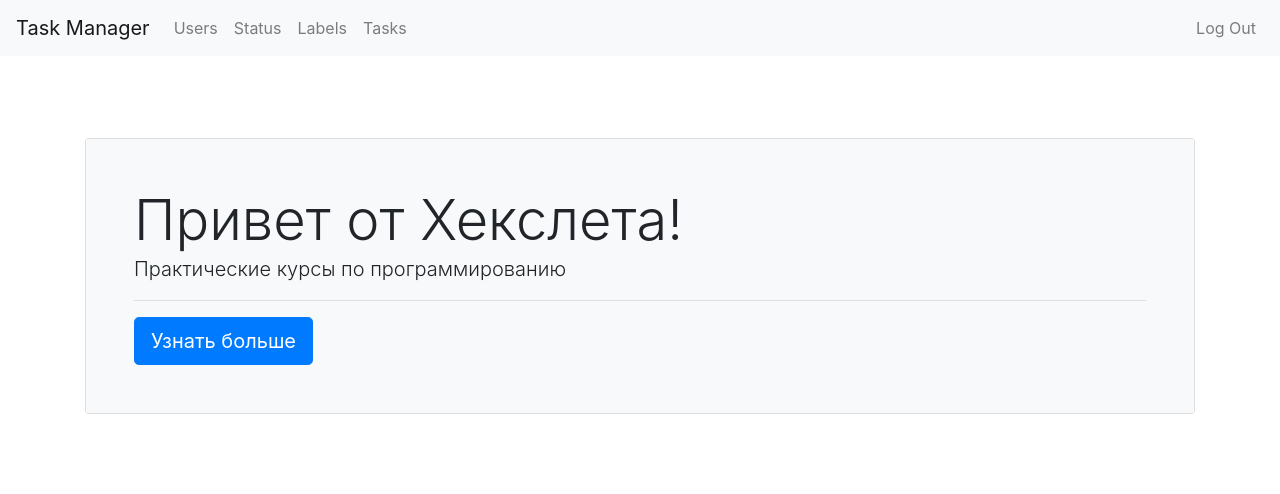
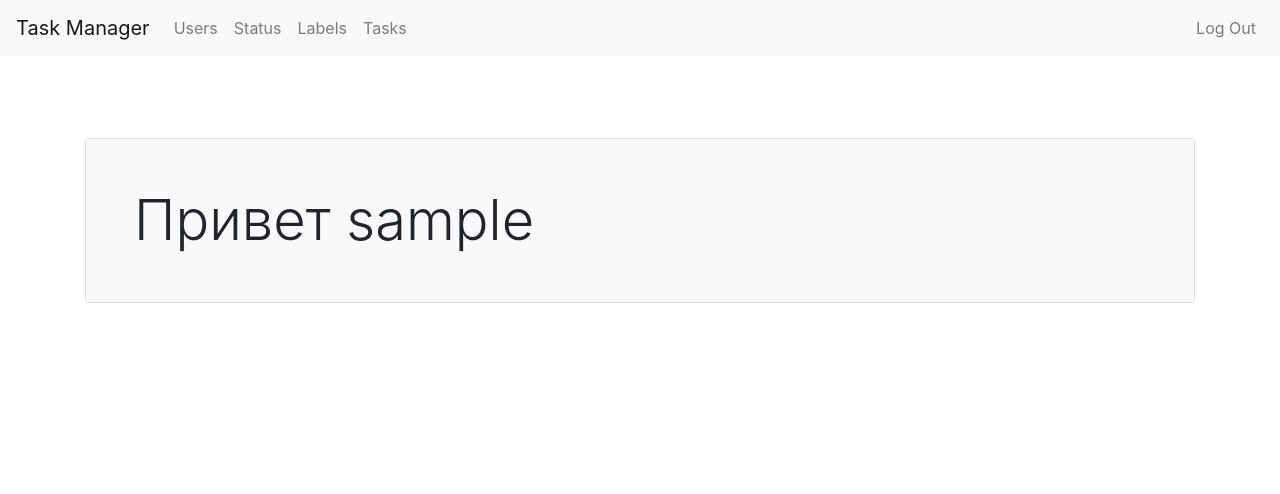
Before and after one commit to Vasiliii3/task_managerd, a Django app: page / in a window 1280 px wide. Shown: the top 494 px of the page. Run offline with Django 4.2, Linux system fonts and the light colour scheme; the visitor is signed in with stand-in values (Sample User, id 1); some libraries are stand-ins or nearby versions.

Commit message:
fixup! add user.is_authenticated

```diff
--- a/task_manager/templates/home.html
+++ b/task_manager/templates/home.html
@@ -10,10 +10,14 @@
 
     <div class="card">
         <div class="card-body p-5 bg-light">
+            {% if user.is_authenticated %}
+                <div class="display-4">Привет {{ user.username }}</div>
+            {% else %}
                 <div class="display-4">Привет от Хекслета!</div>
                 <p class="lead">Практические курсы по программированию</p>
                 <hr>
                 <a class="btn btn-primary btn-lg" href="https://ru.hexlet.io">Узнать больше</a>
+            {% endif %}
         </div>
     </div>
 {% endblock %}
```
Lines whose indentation alone changed are shown as unchanged.
